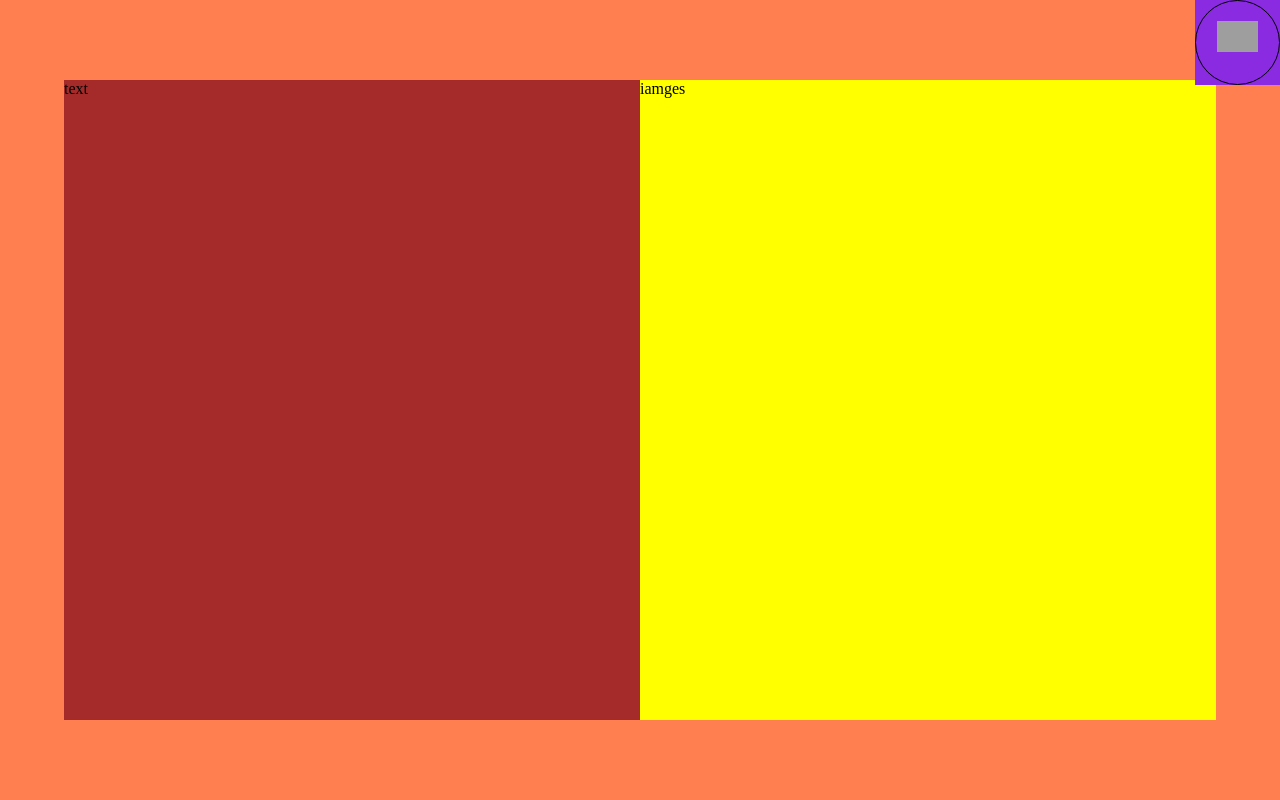
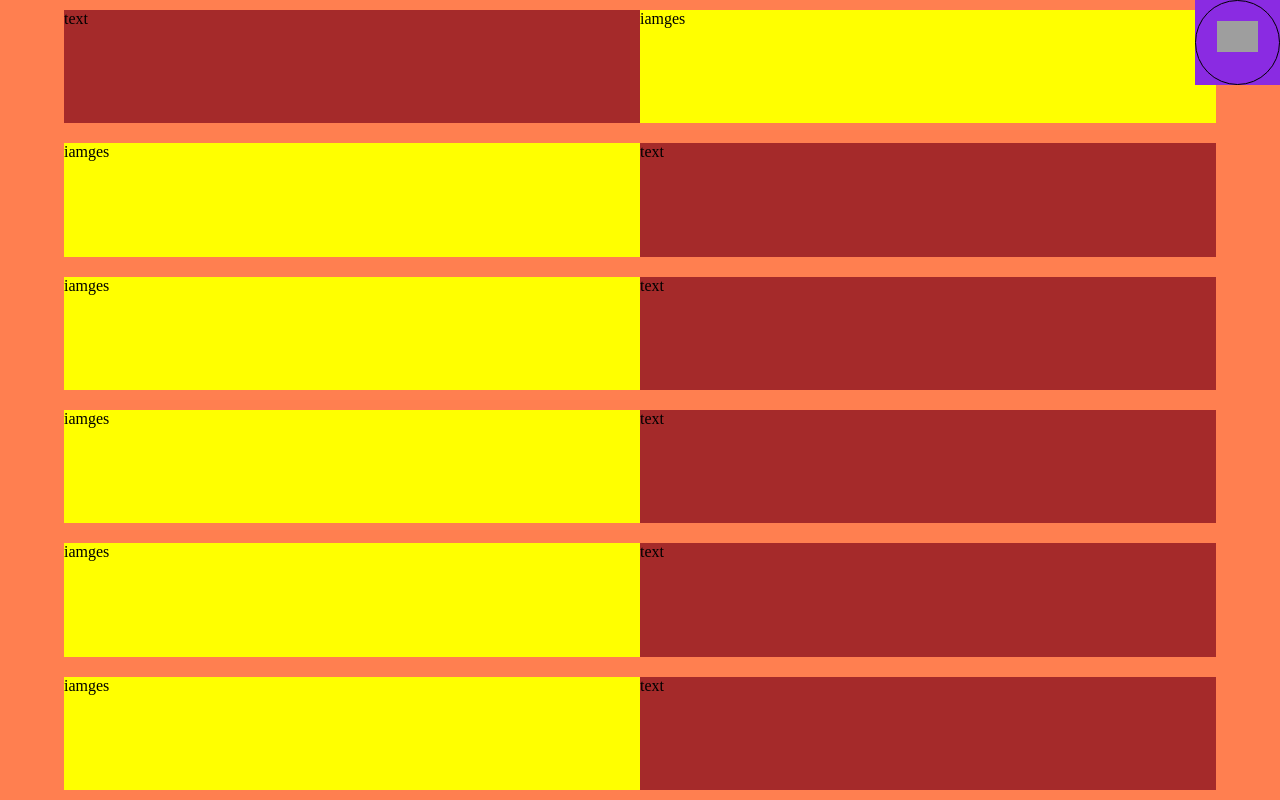
Before and after one commit to tahrer007/portfolio.v2, a React (Create React App) app: page /projects in a window 1280 px wide. Built offline with nearby package versions, Linux system fonts and the light colour scheme; grey boxes are pictures that could not be loaded.

Commit message:
project screen

```diff
--- a/src/app.css
+++ b/src/app.css
@@ -10,6 +10,7 @@
     align-items: center;
     height: 100vh;
     width: 100vw;
+    overflow-y: scroll;
 }
 /*general pages sittings */
 .pages {
--- a/src/data/projectsData.js
+++ b/src/data/projectsData.js
@@ -8,7 +8,7 @@ const projectsData = [
       code: "https://github.com/tahrer007/spot-it-web",
       website: "https://spot-it-2022.herokuapp.com/",
     },
-    technologies: [0,1,2,3,9,10],
+    technologies: [0, 1, 2, 3, 9, 10],
     screenshots: [
       "https://i.ibb.co/qYSgbHY/Tadmit-3.jpg",
       "https://i.ibb.co/qYSgbHY/Tadmit-3.jpg",
@@ -23,7 +23,70 @@ const projectsData = [
       code: "https://github.com/tahrer007/spot-it-web",
       website: "https://spot-it-2022.herokuapp.com/",
     },
-    technologies: [0,1,2,3,9,10],
+    technologies: [0, 1, 2, 3, 9, 10],
+    screenshots: [
+      "https://i.ibb.co/qYSgbHY/Tadmit-3.jpg",
+      "https://i.ibb.co/qYSgbHY/Tadmit-3.jpg",
+    ],
+  },
+  {
+    id: 2,
+    title: "project Title 2",
+    description:
+      "He lifted the bottle to his lips and took a sip of the drink. He had tasted this before, but he couldn't quite remember the time and place it had happened. He desperately searched his mind trying to locate and remember where he had tasted this when the bicycle ran over his foot.",
+    links: {
+      code: "https://github.com/tahrer007/spot-it-web",
+      website: "https://spot-it-2022.herokuapp.com/",
+    },
+    technologies: [0, 1, 2, 3, 9, 10],
+    screenshots: [
+      "https://i.ibb.co/qYSgbHY/Tadmit-3.jpg",
+      "https://i.ibb.co/qYSgbHY/Tadmit-3.jpg",
+    ],
+  },
+
+  {
+    id: 3,
+    title: "project Title 2",
+    description:
+      "He lifted the bottle to his lips and took a sip of the drink. He had tasted this before, but he couldn't quite remember the time and place it had happened. He desperately searched his mind trying to locate and remember where he had tasted this when the bicycle ran over his foot.",
+    links: {
+      code: "https://github.com/tahrer007/spot-it-web",
+      website: "https://spot-it-2022.herokuapp.com/",
+    },
+    technologies: [0, 1, 2, 3, 9, 10],
+    screenshots: [
+      "https://i.ibb.co/qYSgbHY/Tadmit-3.jpg",
+      "https://i.ibb.co/qYSgbHY/Tadmit-3.jpg",
+    ],
+  },
+
+  {
+    id: 4,
+    title: "project Title 2",
+    description:
+      "He lifted the bottle to his lips and took a sip of the drink. He had tasted this before, but he couldn't quite remember the time and place it had happened. He desperately searched his mind trying to locate and remember where he had tasted this when the bicycle ran over his foot.",
+    links: {
+      code: "https://github.com/tahrer007/spot-it-web",
+      website: "https://spot-it-2022.herokuapp.com/",
+    },
+    technologies: [0, 1, 2, 3, 9, 10],
+    screenshots: [
+      "https://i.ibb.co/qYSgbHY/Tadmit-3.jpg",
+      "https://i.ibb.co/qYSgbHY/Tadmit-3.jpg",
+    ],
+  },
+
+  {
+    id: 5,
+    title: "project Title 2",
+    description:
+      "He lifted the bottle to his lips and took a sip of the drink. He had tasted this before, but he couldn't quite remember the time and place it had happened. He desperately searched his mind trying to locate and remember where he had tasted this when the bicycle ran over his foot.",
+    links: {
+      code: "https://github.com/tahrer007/spot-it-web",
+      website: "https://spot-it-2022.herokuapp.com/",
+    },
+    technologies: [0, 1, 2, 3, 9, 10],
     screenshots: [
       "https://i.ibb.co/qYSgbHY/Tadmit-3.jpg",
       "https://i.ibb.co/qYSgbHY/Tadmit-3.jpg",
@@ -95,4 +158,4 @@ const technologiesIcons = [
   },
 ];
 
-export {technologiesIcons,projectsData}
+export { technologiesIcons, projectsData };
--- a/src/pages/projects/ProjectsPage.jsx
+++ b/src/pages/projects/ProjectsPage.jsx
@@ -1,17 +1,26 @@
 import React from "react";
-import "./projects.css" ;
-import {technologiesIcons,projectsData} from "../../data/projectsData"
+import "./projects.css";
+import { technologiesIcons, projectsData } from "../../data/projectsData";
 
 const ProjectsPage = () => {
-  return <div className="pages projectsPage">
-    <div className="projectContainer">
+  return (
+    <div className="pages projectsPage">
+      {projectsData.map((project) => {
+        return (
+          <div className="projectContainer" key={project.id}style={{ flexDirection: (project.id) ? 'row-reverse' : 'row' }}>
+            <div className="projectDetailsBox">text</div>
+            <div className="projectScreenShoots">iamges</div>
+          </div>
+        );
 
-    <div className="projectDetailsBox">text</div>
-    <div className="projectScreenShoots">iamges</div>
+      })}
+
+     {/*<div className="projectContainer" >
+            <div className="projectDetailsBox">text</div>
+            <div className="projectScreenShoots">iamges</div>
+    </div>*/}
     </div>
-
-
-  </div>;
+  );
 };
 
 export default ProjectsPage;
--- a/src/pages/projects/projects.css
+++ b/src/pages/projects/projects.css
@@ -2,14 +2,14 @@
  background-color: coral;
  overflow-y: scroll;
  justify-content: center;
-    justify-items: center;
-
+ justify-items: center;
 }
 .projectContainer{
-    height:80%;
-    width: 90%;
+    height:80vh;
+    width: 90vw;
     display: flex;
-    flex-direction: row;
+    margin: 10px;
+
 
 }
 .projectDetailsBox{
```
